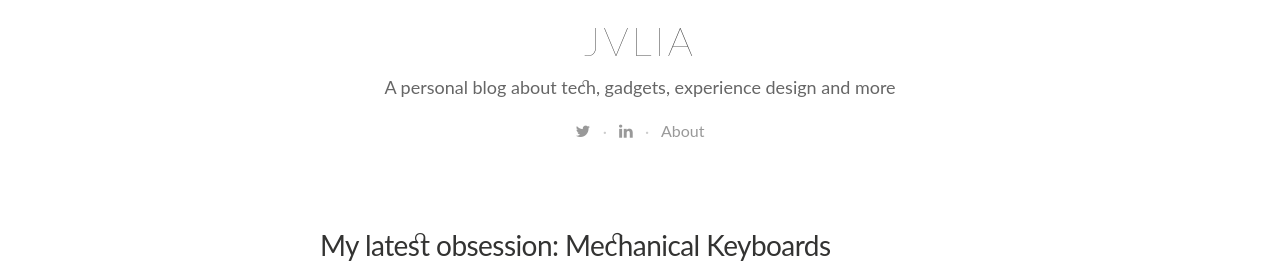
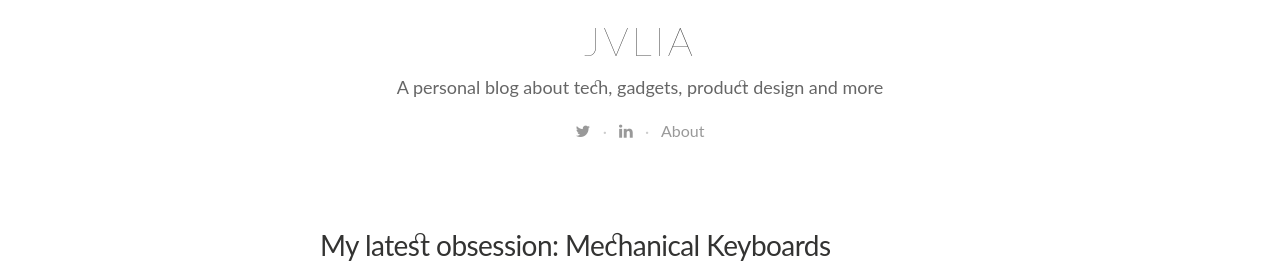
Before and after one commit to uxjulia/jekyll-blog, a Jekyll site: the page built from index.html, in a window 1280 px wide and 900 px high, scrolled down 334 px. Shown: the part 184-454 px from the top of the window. Built offline with Jekyll 4.4.1, drawn with Linux system fonts in a browser that asks for light colours; nearby versions of some CDN libraries; some web fonts are replaced; Markdown is read by kramdown in place of the engine named in the settings; the list of posts is cut into pages by our own code.

Commit message:
change site description

```diff
--- a/_config.yml
+++ b/_config.yml
@@ -11,7 +11,7 @@ future: false
 # Site settings
 title: "JVLIA"
 description: > # this means to ignore newlines until "email:"
-  A personal blog about tech, gadgets, experience design and more
+  A personal blog about tech, gadgets, product design and more
 email: hi@uxjulia.com
 #blog logo
 logo: "/assets/images/jn_logo2.png"
```
